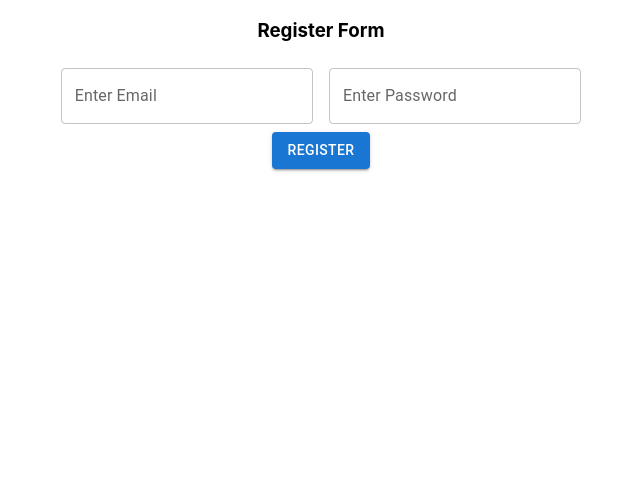
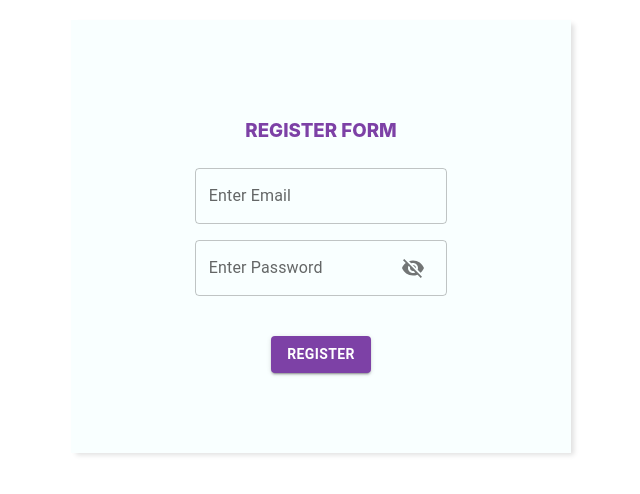
Before and after one commit to khasTema/react-firebase-v9, a React (Create React App) app: page /register in a window 1280 px wide. Shown: the top 494 px of the page, without its empty margins (319-959 px from the left). Built offline with nearby package versions, Linux system fonts and the light colour scheme.

Commit message:
pasword vis done
password visibility icon done
some style changes done

```diff
--- a/package.json
+++ b/package.json
@@ -5,6 +5,7 @@
   "dependencies": {
     "@emotion/react": "^11.9.0",
     "@emotion/styled": "^11.8.1",
+    "@mui/icons-material": "^5.6.2",
     "@mui/material": "^5.6.3",
     "@testing-library/jest-dom": "^5.16.4",
     "@testing-library/react": "^13.1.1",
--- a/src/components/common/Button.js
+++ b/src/components/common/Button.js
@@ -3,6 +3,19 @@ import Button from '@mui/material/Button';
 
 export default function BasicButtons({title, handleAction}) {
     return (
-        <Button variant='contained' onClick={handleAction} >{title}</Button>
+        <Button
+            sx={{
+                color: '#fff',
+                fontWeight: '600',
+                backgroundColor: '#7d41a6',
+                '&:hover': {
+                    backgroundColor: 'orange'
+                }
+            }}
+            variant='contained'
+            onClick={handleAction}
+        >
+                {title}
+            </Button>
     )
 }
--- a/src/components/common/Form.js
+++ b/src/components/common/Form.js
@@ -1,20 +1,41 @@
-import React from 'react';
+import React, { useState } from 'react';
 import Box from '@mui/material/Box';
-import TextField from '@mui/material/TextField';
+import {TextField, InputAdornment, IconButton} from '@mui/material';
+// import { InputAdornment, IconButton } from "@material-ui/core";
+import { Visibility, VisibilityOff } from "@mui/icons-material";
+// import VisibilityOff from "@material-ui/icons/VisibilityOff";
 import Button from './Button'
 
 export default function BasicTextFields({title, setEmail, setPassword, handleAction}) {
+    const [showPassword, setShowPassword] = useState(false);
+    const handleClickShowPassword = () => setShowPassword(!showPassword);
 
     return(
-        <div>
+        <Box
+            sx={{
+                width: '90%',
+                maxWidth: '500px',
+                margin: '20px auto',
+                backgroundColor: '#f9ffff',
+                padding: '5em 0',
+                boxShadow: '4px 3px 5px -1px #E0E0E0',
+            }}
+        >
             <div className='heading-container'>
-                <h3>
+                <h3
+                    style={{
+                        textTransform: 'uppercase',
+                        fontWeight: '800',
+                        color: '#7d41a6'
+                    }}
+                    >
                     {title} Form
                 </h3>
             </div>
             <Box
                 component='form'
                 sx={{
+                    marginBottom: '2em',
                     '& > :not(style)': { m: 1, width: '25ch' },
                 }}
                 noValidate
@@ -30,13 +51,22 @@ export default function BasicTextFields({title, setEmail, setPassword, handleAct
                 <TextField
                     id='password'
                     label='Enter Password'
-                    type='password'
+                    type={showPassword ? 'text' : 'password'}
                     variant='outlined'
                     onChange={(e) => setPassword(e.target.value)}
+                    InputProps={{
+                        endAdornment: (
+                            <InputAdornment position='end'>
+                                <IconButton onClick={handleClickShowPassword}>
+                                    {showPassword ? <Visibility /> : <VisibilityOff />}
+                                </IconButton>
+                            </InputAdornment>
+                        )
+                    }}
                 />
             </Box>
 
             <Button title={title} handleAction={handleAction}/>
-        </div>
+        </Box>
     )
 }
--- a/src/components/unknown/Home.js
+++ b/src/components/unknown/Home.js
@@ -1,6 +1,6 @@
 import React, { useEffect } from 'react';
 import { useNavigate } from 'react-router-dom';
-import Button from '@mui/material/Button';
+import { CardHeader , Button } from '@mui/material';
 
 export default function Home() {
     let navigate = useNavigate();
@@ -25,15 +25,37 @@ export default function Home() {
 
     return (
         <div>
-            <h3>
-                Home Page
-            </h3>
-            <Button
-                variant='contained'
-                onClick={handleLogOut}
-            >
-                Log Out
-            </ Button>
+            <CardHeader
+                sx={{
+                    textAlign: 'left',
+                    backgroundColor: '#0098ffbf',
+                    fontWeigh: '600',
+                    color: '#7d41a6'
+                }}
+                title='Home Page'
+                action={
+                    <Button
+                        sx={{
+                            color: '#fff',
+                            fontWeight: '600',
+                            backgroundColor: '#7d41a6',
+                            '&:hover': {
+                                backgroundColor: 'orange'
+                            }
+                        }}
+                        variant='contained'
+                        onClick={handleLogOut}
+                    >
+                        Log Out
+                    </Button>}
+            />
         </div>
     )
 }
+
+// <Button
+//     variant='contained'
+//     onClick={handleLogOut}
+// >
+//     Log Out
+// </ Button>
```
Also changed, not shown: 1 other file (tests, documents, lock files or other folders).
